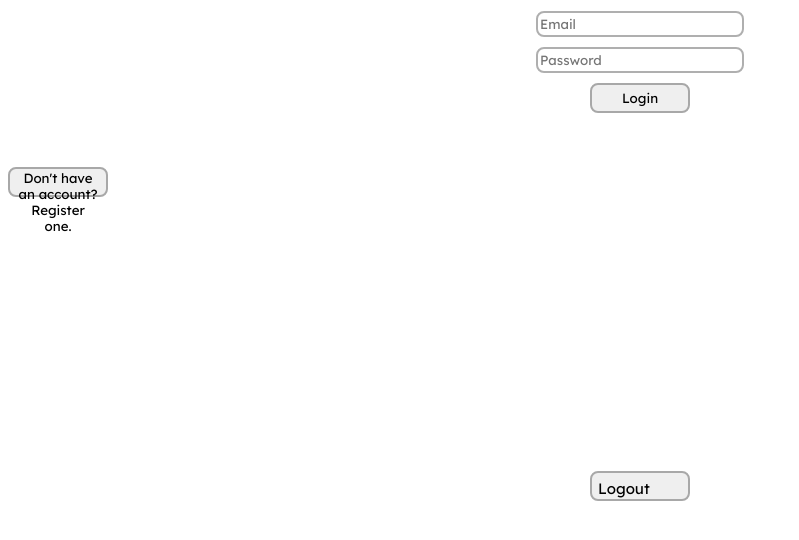
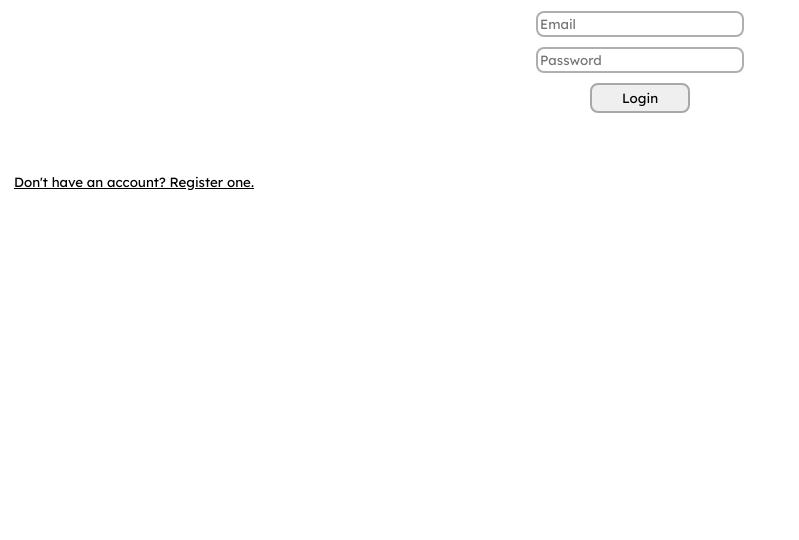
Before and after one commit to A1dos-Creations/A1dos-Main-Website, a plain HTML site: page account/auth.html in a window 1280 px wide. Shown: the part 180-720 px from the top of the page, without its empty margins (0-799 px from the left). Drawn offline with Linux system fonts and the light colour scheme.

Commit message:
Refactor logout functionality and enhance user redirection logic

```diff
--- a/account/account.js
+++ b/account/account.js
@@ -130,7 +130,6 @@ document.addEventListener('DOMContentLoaded', () => {
         localStorage.removeItem("authToken");
         localStorage.removeItem("user");
         localStorage.removeItem("googleLinked");
-
         window.location.href = "auth";
     }
 
--- a/account/auth.js
+++ b/account/auth.js
@@ -2,7 +2,6 @@ const apiBaseUrl = 'https://a1dos-login.onrender.com';
 
 const button = document.getElementById('login-button');
 
-// Function to show messages
 function showMessage(msg, color = 'black') {
     const message = document.getElementById('message');
     message.textContent = msg;
@@ -12,6 +11,13 @@ function showMessage(msg, color = 'black') {
     } else {
         message.style.display = 'block';
     }
+}
+
+const user = JSON.parse(localStorage.getItem("user") || "{}");
+if(user || user.email){
+    const logoutBtn = document.getElementById('logout').style.display = 'none';
+} else {
+    window.location.href = "account";
 }
 
 const showRegister = document.getElementById('shwRgstr');
--- a/account/styles.css
+++ b/account/styles.css
@@ -102,6 +102,14 @@ button:hover{
     display: none;
     margin-left: auto;
     margin-right: auto;
+}
+#shwRgstr{
+    font-family: Lexend Deca;
+    width: fit-content;
+    background-color: transparent;
+    border-style: none;
+    text-decoration: underline;
+    text-align: center;
 }
 
 /* ACCOUNT MANAGEMENT */
```
